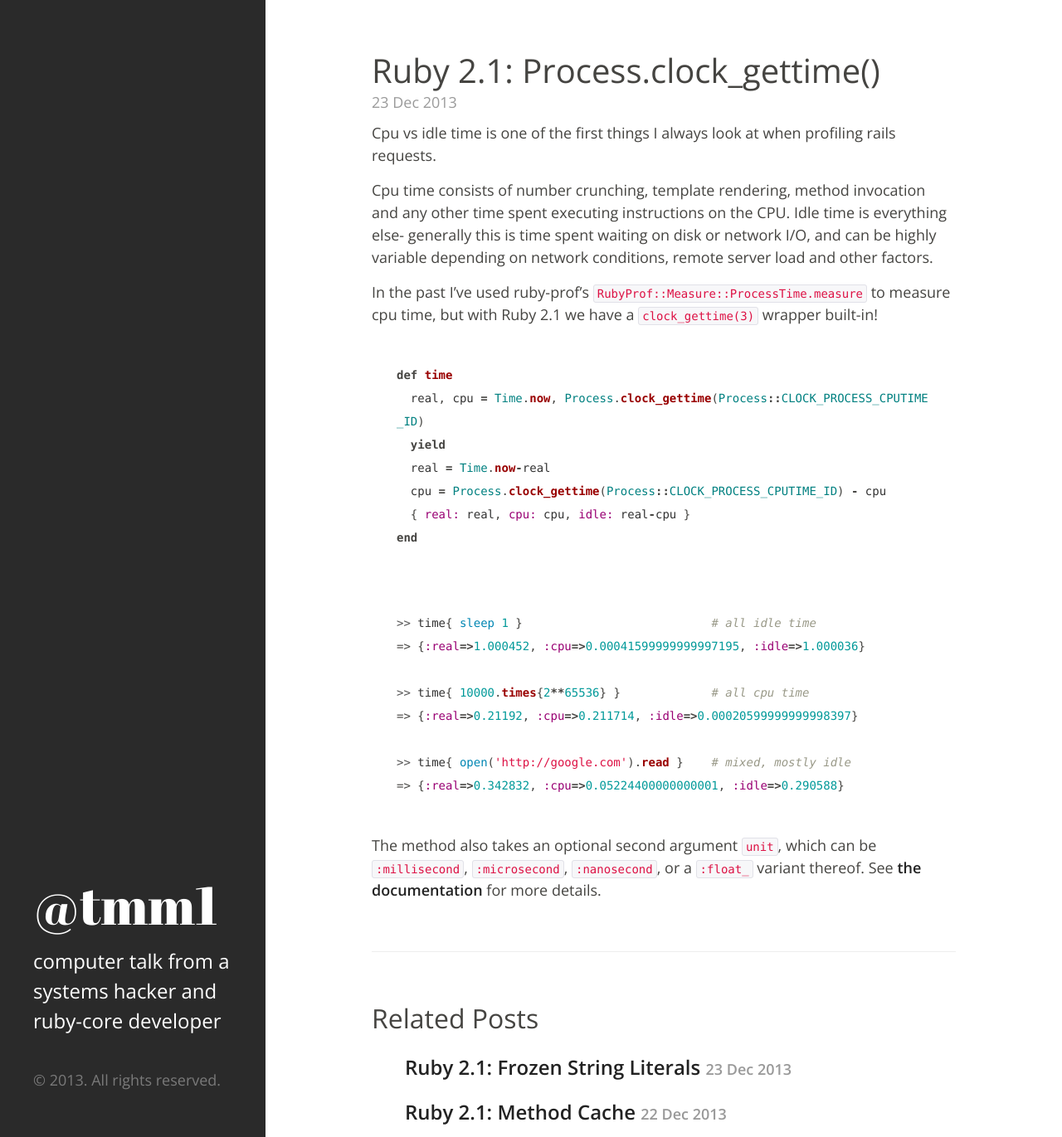
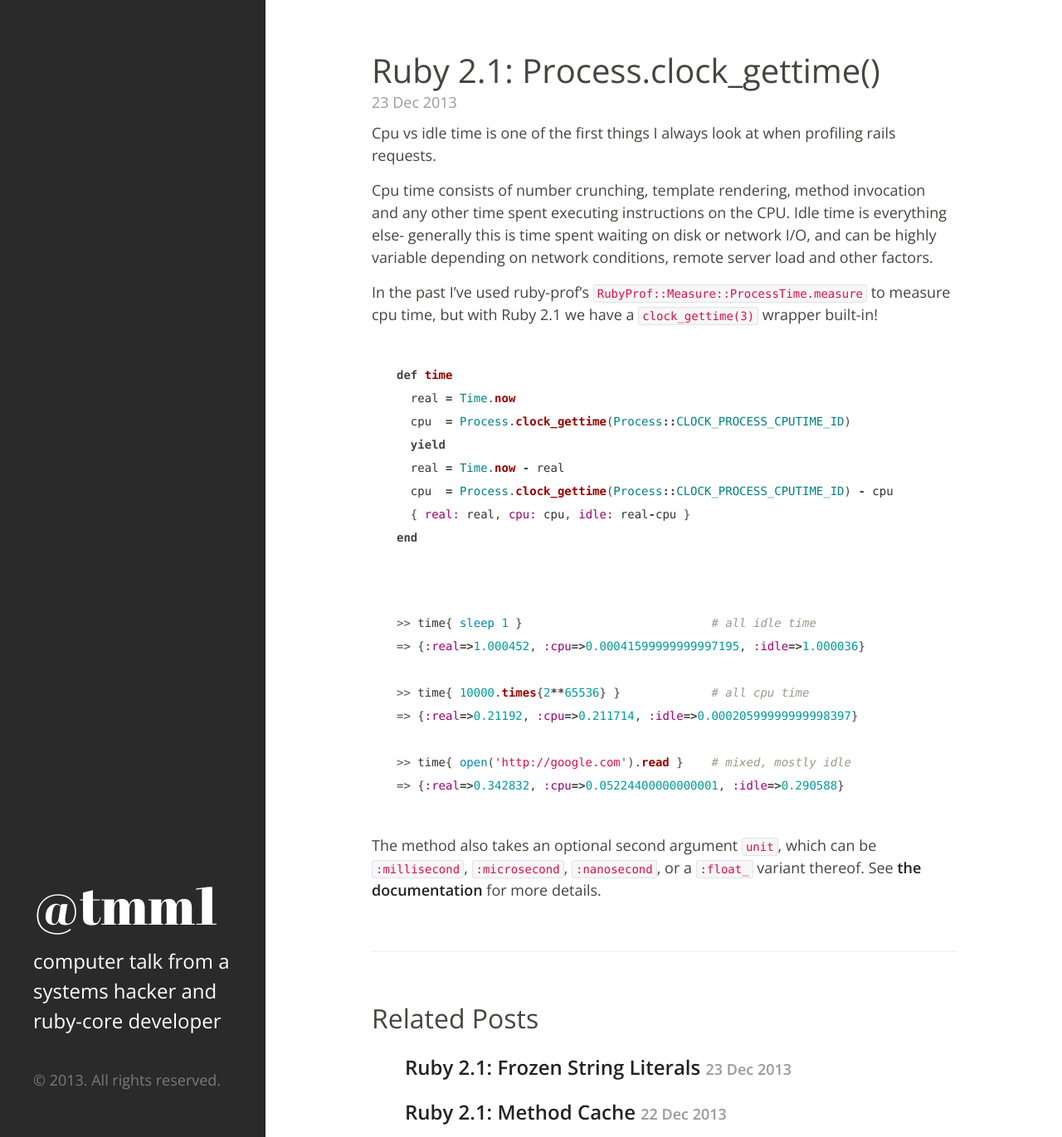
Before and after one commit to tmm1/tmm1.github.com, a Jekyll site: the page built from _posts/2013-12-23-ruby21-process-clock_gettime.md, in a window 1280 px wide and 1371 px high. Shown: the whole window at 83% size. Built offline with Jekyll 4.4.1, drawn with Linux system fonts in a browser that asks for light colours; Markdown is read by kramdown in place of the engine named in the settings.

Commit message:
simpler code

````diff
--- a/_posts/2013-12-23-ruby21-process-clock_gettime.md
+++ b/_posts/2013-12-23-ruby21-process-clock_gettime.md
@@ -11,10 +11,11 @@ In the past I've used ruby-prof's `RubyProf::Measure::ProcessTime.measure` to me
 
 ``` ruby
 def time
-  real, cpu = Time.now, Process.clock_gettime(Process::CLOCK_PROCESS_CPUTIME_ID)
+  real = Time.now
+  cpu  = Process.clock_gettime(Process::CLOCK_PROCESS_CPUTIME_ID)
   yield
-  real = Time.now-real
-  cpu = Process.clock_gettime(Process::CLOCK_PROCESS_CPUTIME_ID) - cpu
+  real = Time.now - real
+  cpu  = Process.clock_gettime(Process::CLOCK_PROCESS_CPUTIME_ID) - cpu
   { real: real, cpu: cpu, idle: real-cpu }
 end
 ```
````
